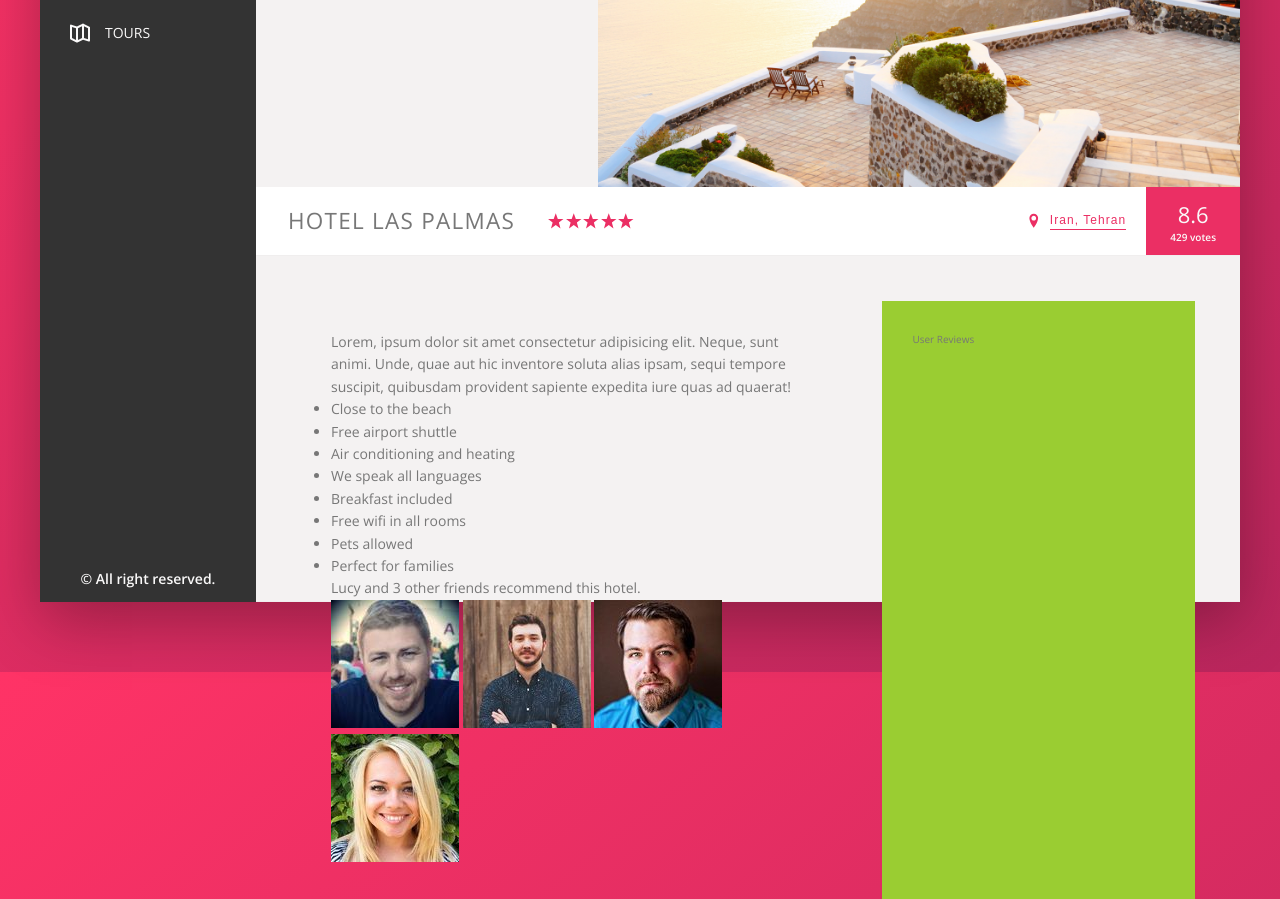
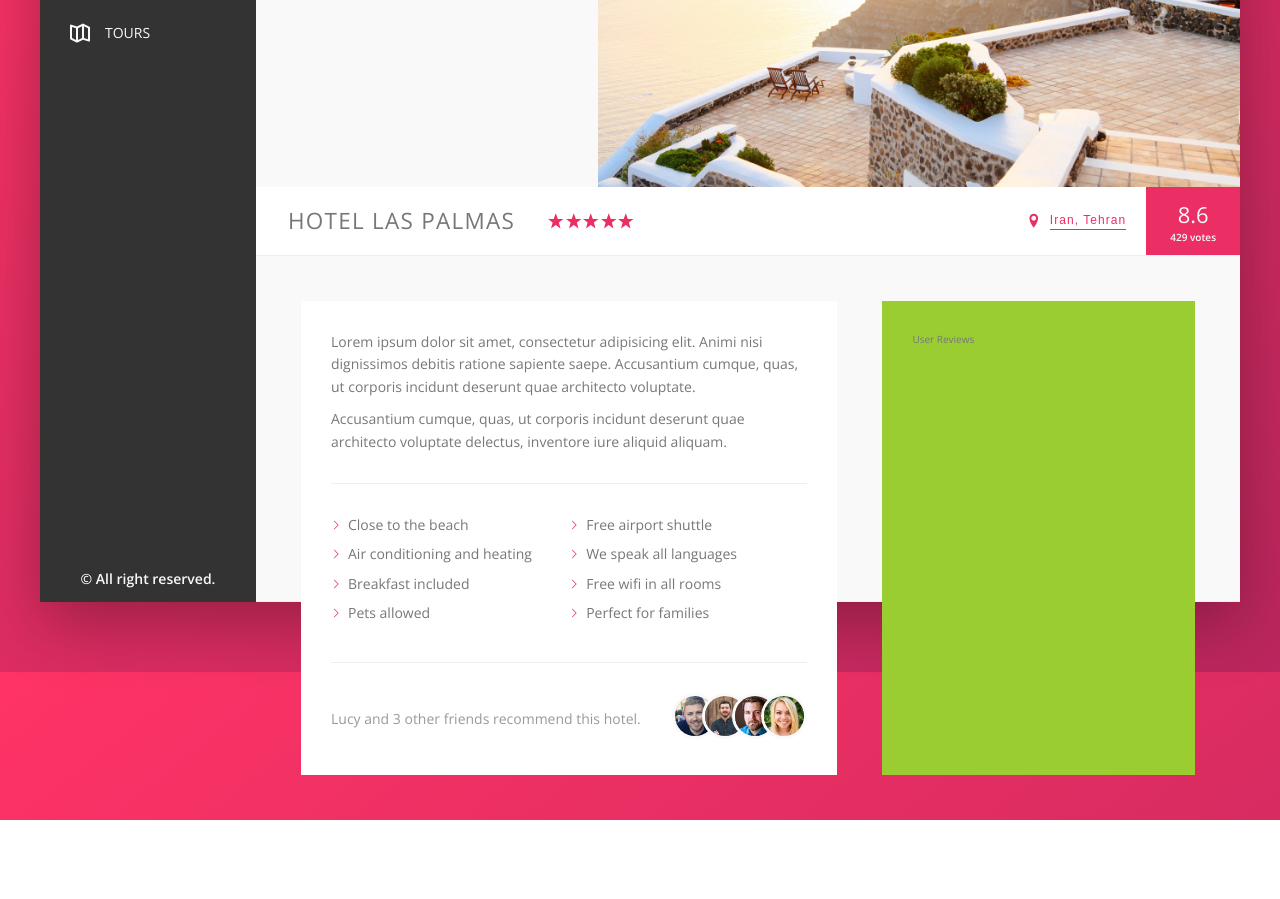
Before and after one commit to KouroshBhl/Trillo, a website: page index.html in a window 1280 px wide. Shown: the part 338-1237 px from the top of the page. After the commit the page ends 1158 px from the top, so only its background shows below. Drawn offline with nearby package versions, Linux system fonts and the light colour scheme.

Commit message:
Add style for main content details

```diff
--- a/index.html
+++ b/index.html
@@ -166,10 +166,15 @@
           <div class="detail">
             <div class="desc">
               <p class="desc__text">
-                Lorem, ipsum dolor sit amet consectetur adipisicing elit. Neque,
-                sunt animi. Unde, quae aut hic inventore soluta alias ipsam,
-                sequi tempore suscipit, quibusdam provident sapiente expedita
-                iure quas ad quaerat!
+                Lorem ipsum dolor sit amet, consectetur adipisicing elit. Animi
+                nisi dignissimos debitis ratione sapiente saepe. Accusantium
+                cumque, quas, ut corporis incidunt deserunt quae architecto
+                voluptate.
+              </p>
+
+              <p class="desc__text">
+                Accusantium cumque, quas, ut corporis incidunt deserunt quae
+                architecto voluptate delectus, inventore iure aliquid aliquam.
               </p>
 
               <ul class="list">
--- a/sass/_base.scss
+++ b/sass/_base.scss
@@ -11,6 +11,8 @@
   --color-grey-dark-1: #333;
   --color-grey-dark-2: #777;
   --color-grey-dark-3: #999;
+
+  --color-white: #fff;
 
   --box-shadow-dark: 0 2rem 6rem rgba(0, 0, 0, 0.3);
 
--- a/sass/_components.scss
+++ b/sass/_components.scss
@@ -265,17 +265,60 @@
     box-shadow: none;
   }
 }
+//! PARAGRAPGH
+.desc {
+  &__text:not(:last-of-type) {
+    margin-bottom: 10px;
+  }
+}
+//! LIST
+.list {
+  list-style: none;
+  display: flex;
+  flex-wrap: wrap;
+  padding: 3rem 0;
+  margin: 3rem 0;
+  border-top: var(--line);
+  border-bottom: var(--line);
 
-.list {
   &__item {
+    flex: 0 0 50%;
+    margin-bottom: 0.7rem;
+  }
+
+  &__item::before {
+    content: "";
+    display: inline-block;
+    height: 1rem;
+    width: 1rem;
+    margin-right: 0.7rem;
+
+    background-color: var(--color-primary);
+    mask-image: url("../img/chevron-thin-right.svg");
+    -webkit-mask-image: url("../img/chevron-thin-right.svg");
+    -webkit-mask-size: cover;
+    mask-size: cover;
   }
 }
 
+//! RECOMMENDED
 .recommend {
+  display: flex;
+  align-items: center;
   &__text {
+    color: var(--color-grey-dark-3);
   }
   &__freinds {
+    margin-left: auto;
   }
   &__photos {
+    height: 4rem;
+    border-radius: 50%;
+    border: 3px solid var(--color-grey-light-1);
+    box-sizing: content-box;
+
+    &:not(:last-child) {
+      margin-right: -2rem;
+    }
   }
 }
--- a/sass/_layout.scss
+++ b/sass/_layout.scss
@@ -1,6 +1,6 @@
 .container {
   max-width: 120rem;
-  background-color: var(--color-grey-light-2);
+  background-color: var(--color-grey-light-1);
   margin: 7rem auto;
   box-shadow: var(--box-shadow-dark);
 }
@@ -39,6 +39,7 @@
   flex: 0 0 60%;
   padding: 3rem;
   font-size: 1.4rem;
+  background-color: var(--color-white);
 }
 .user-reviews {
   background-color: yellowgreen;
```
Also changed, not shown: css/style.css, 1 other file.
